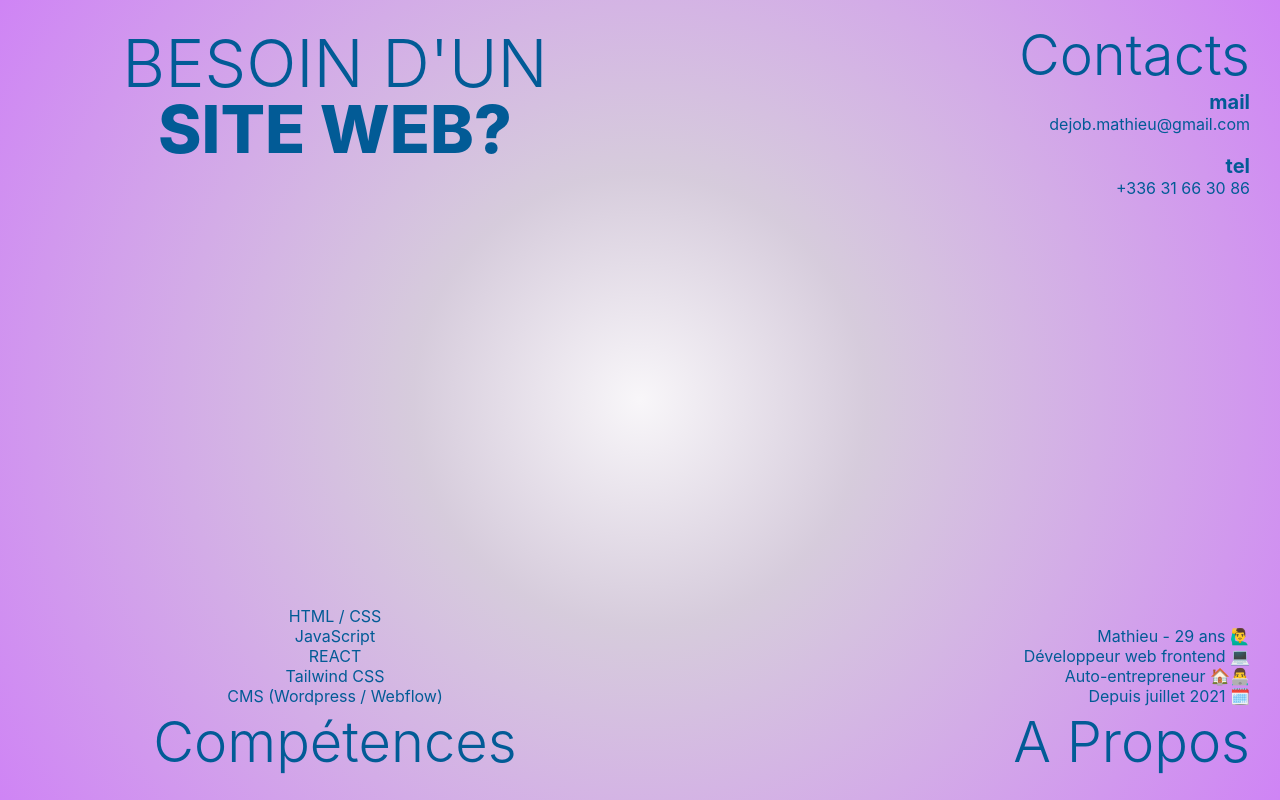
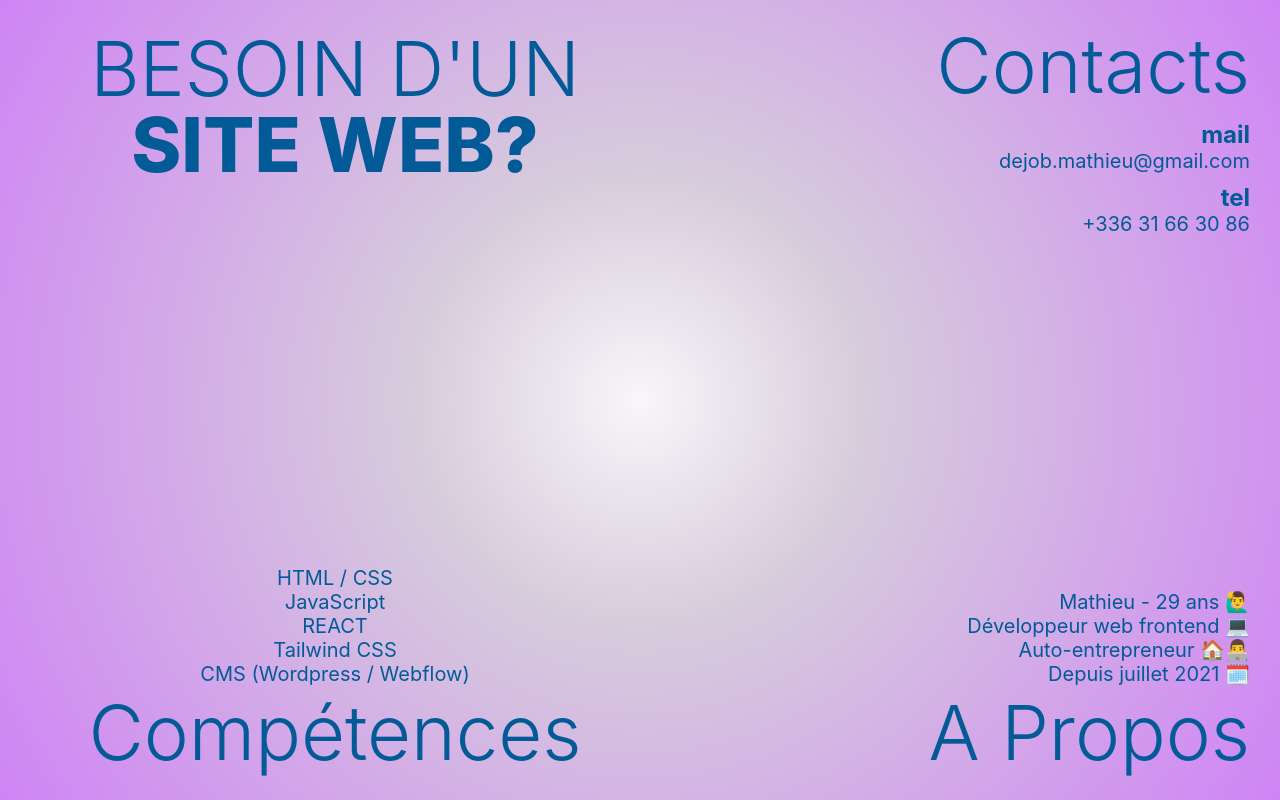
Before and after one commit to mathieudejob/mathieudejob.github.io, a React (Create React App) app: page / in a window 1280 px wide. Built offline with nearby package versions, Linux system fonts and the light colour scheme.

Commit message:
Add min-1280px responsive CSS rules

```diff
--- a/src/App.js
+++ b/src/App.js
@@ -2,6 +2,7 @@
 import "./assets/styles/App.css";
 import "./assets/styles/App-min-490px.css";
 import "./assets/styles/App-min-1024px.css";
+import "./assets/styles/App-min-1280px.css";
 
 function App() {
   return (
--- a/src/assets/styles/App-min-1024px.css
+++ b/src/assets/styles/App-min-1024px.css
@@ -68,11 +68,11 @@
   }
 
   .contactsTitle {
-    margin-bottom: -10px;
+    margin-bottom: 10px;
   }
 
   .contactsBox {
-    padding-top: 20px;
+    padding-top: 10px;
   }
 
   .contactsBox h3 {
--- a/src/assets/styles/App-min-1280px.css
+++ b/src/assets/styles/App-min-1280px.css
@@ -0,0 +1,50 @@
+@media screen and (min-width: 1280px) {
+  /* ------------- */
+  /*  Main title   */
+  /* ------------- */
+  h1 {
+    font-size: 76px;
+    line-height: 76px;
+  }
+
+  /* ------------- */
+  /*    Skills     */
+  /* ------------- */
+  .skills h2 {
+    font-size: 76px;
+    line-height: 76px;
+  }
+
+  .skills ul {
+    font-size: 20px;
+  }
+
+  /* ------------- */
+  /*    Contacts   */
+  /* ------------- */
+  .contactsContainer h2 {
+    font-size: 76px;
+    line-height: 70px;
+  }
+
+  .contactsBox h3 {
+    font-size: 24px;
+  }
+
+  .contactsBox p {
+    font-size: 20px;
+  }
+
+  /* ------------- */
+  /*   A propos    */
+  /* ------------- */
+  .apropos h2 {
+    font-size: 76px;
+    line-height: 76px;
+  }
+
+  .apropos ul {
+    font-size: 20px;
+    margin-bottom: none;
+  }
+}
```
